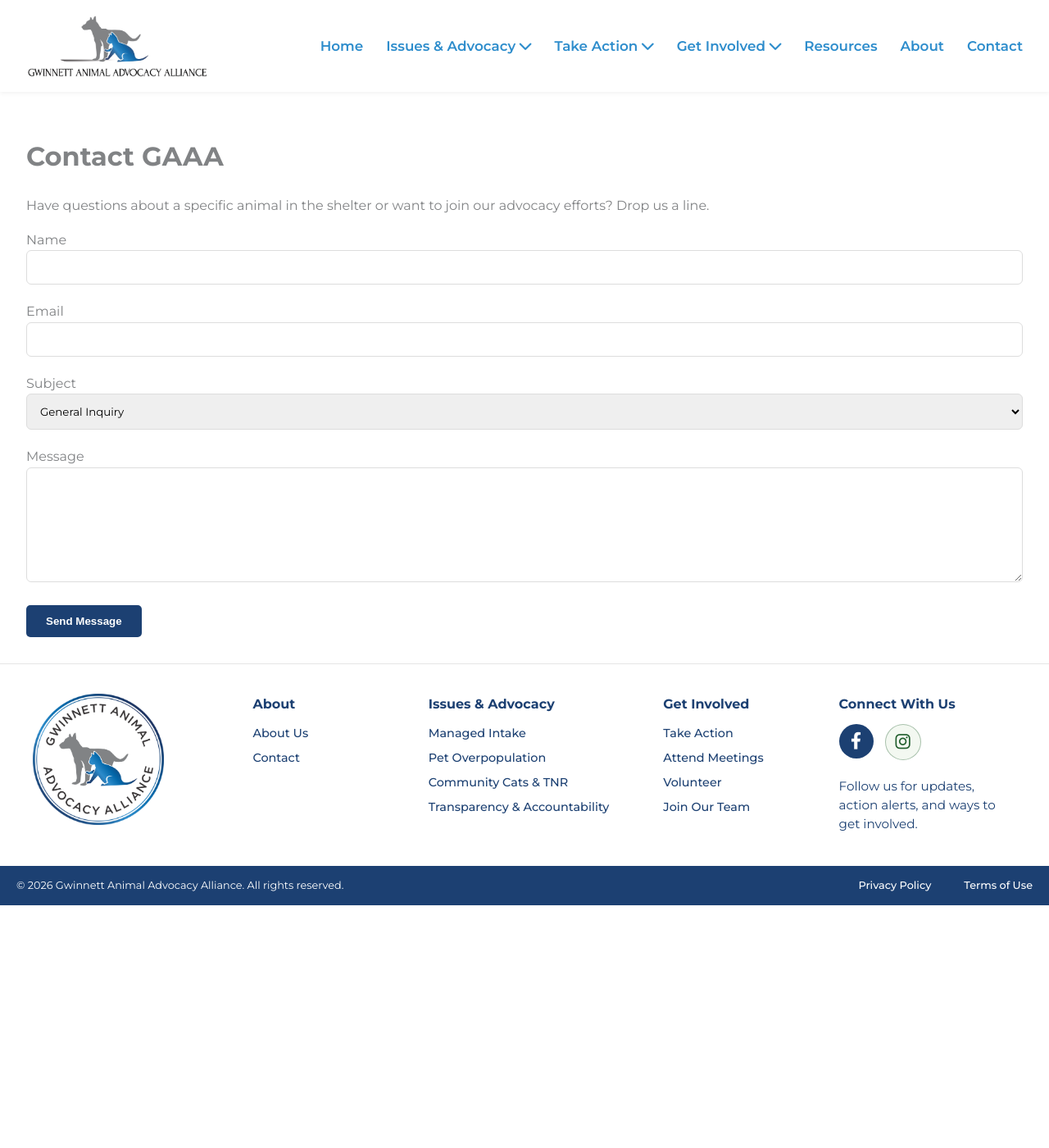
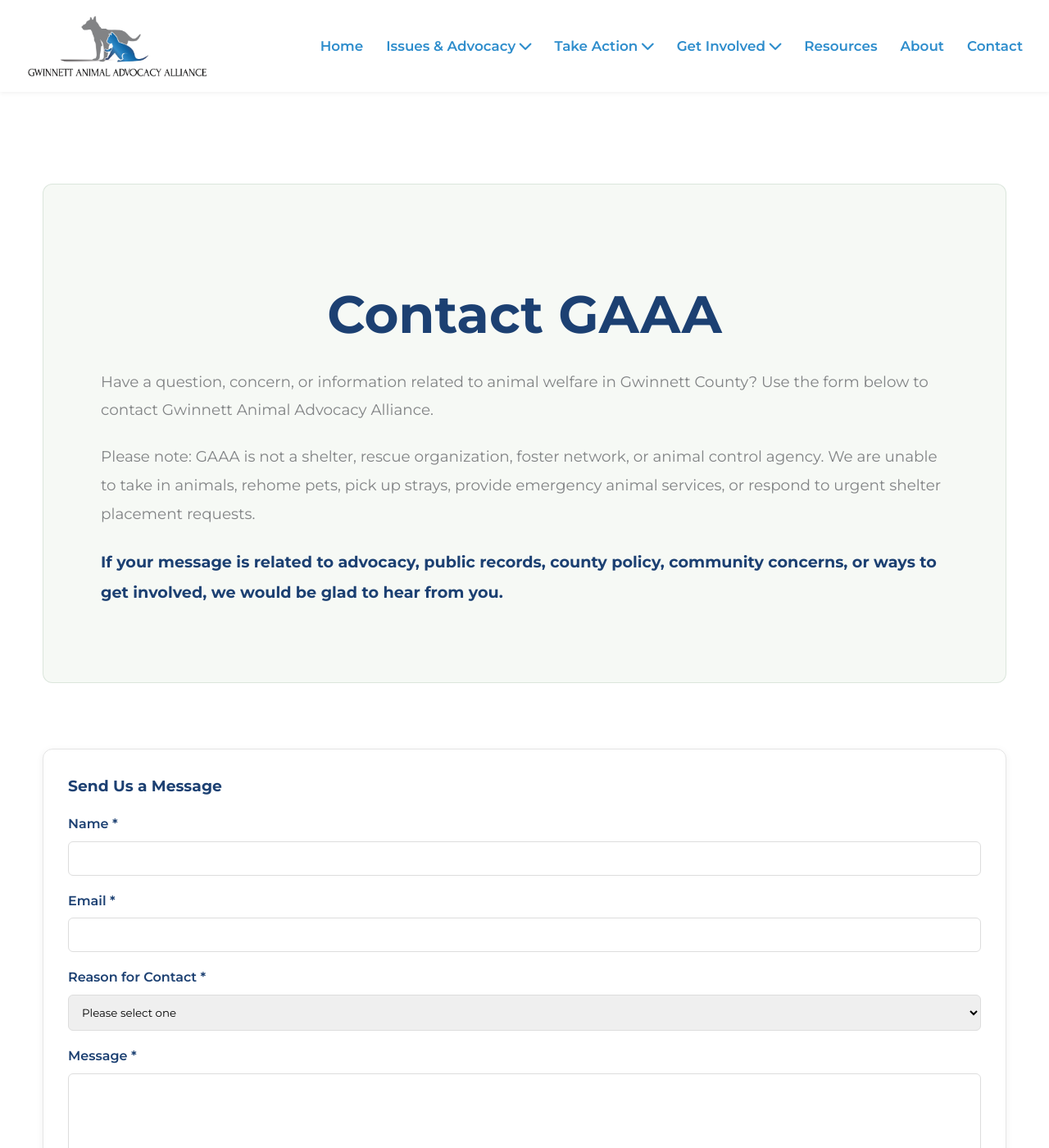
Before and after one commit to whitleybacon/gwinnett-animal-advocacy-alliance, a Jekyll site: the page built from contact/index.html, in a window 1280 px wide and 1400 px high. Shown: the whole window at 82% size. Built offline with Jekyll 4.4.1, drawn with Linux system fonts in a browser that asks for light colours.

Commit message:
Update index.html

```diff
--- a/contact/index.html
+++ b/contact/index.html
@@ -1,32 +1,77 @@
 ---
 layout: default
-title: Contact Us
+title: Contact
 ---
 
-        <div class="contact-card">
-            <h1>Contact GAAA</h1>
-            <p>Have questions about a specific animal in the shelter or want to join our advocacy efforts? Drop us a line.</p>
+<section class="home-section">
 
-            <form action="https://formspree.io/f/your-id-here" method="POST">
-                <label>Name</label>
-                <input type="text" name="name" required>
+    <div class="who-we-are-section">
 
-                <label>Email</label>
-                <input type="email" name="email" required>
+        <div class="who-we-are-text">
+            <h2>Contact GAAA</h2>
 
-                <label>Subject</label>
-                <select name="subject">
-                    <option value="general">General Inquiry</option>
-                    <option value="tracking">Shelter Tracking Data</option>
-                    <option value="volunteer">Volunteering</option>
-                </select>
+            <p>
+                Have a question, concern, or information related to animal welfare
+                in Gwinnett County? Use the form below to contact Gwinnett Animal
+                Advocacy Alliance.
+            </p>
 
-                <label>Message</label>
-                <textarea name="message" rows="5" required></textarea>
+            <p>
+                Please note: GAAA is not a shelter, rescue organization, foster network,
+                or animal control agency. We are unable to take in animals, rehome pets,
+                pick up strays, provide emergency animal services, or respond to urgent
+                shelter placement requests.
+            </p>
 
-                <button type="submit" class="btn">Send Message</button>
-            </form>
+            <p>
+                If your message is related to advocacy, public records, county policy,
+                community concerns, or ways to get involved, we would be glad to hear from you.
+            </p>
         </div>
 
+    </div>
 
-</html>
+</section>
+
+<section class="home-section">
+
+    <form class="volunteer-form"
+          action="https://formsubmit.co/gwinnettanimalshelteradvocates@gmail.com"
+          method="POST">
+
+        <input type="hidden" name="_subject" value="New GAAA Contact Form Submission">
+        <input type="hidden" name="_captcha" value="false">
+        <input type="hidden" name="_template" value="table">
+
+        <div class="form-card">
+
+            <h3>Send Us a Message</h3>
+
+            <label for="name">Name *</label>
+            <input type="text" id="name" name="Name" required>
+
+            <label for="email">Email *</label>
+            <input type="email" id="email" name="Email" required>
+
+            <label for="subject">Reason for Contact *</label>
+            <select id="subject" name="Reason for Contact" required>
+                <option value="">Please select one</option>
+                <option>General Question</option>
+                <option>Animal welfare concern in Gwinnett County</option>
+                <option>Public records / data / documentation</option>
+                <option>County policy or public meeting concern</option>
+                <option>Volunteer or advocacy involvement</option>
+                <option>Media or partnership inquiry</option>
+                <option>Other</option>
+            </select>
+
+            <label for="message">Message *</label>
+            <textarea id="message" name="Message" required></textarea>
+
+            <button type="submit" class="btn">Send Message</button>
+
+        </div>
+
+    </form>
+
+</section>
```
